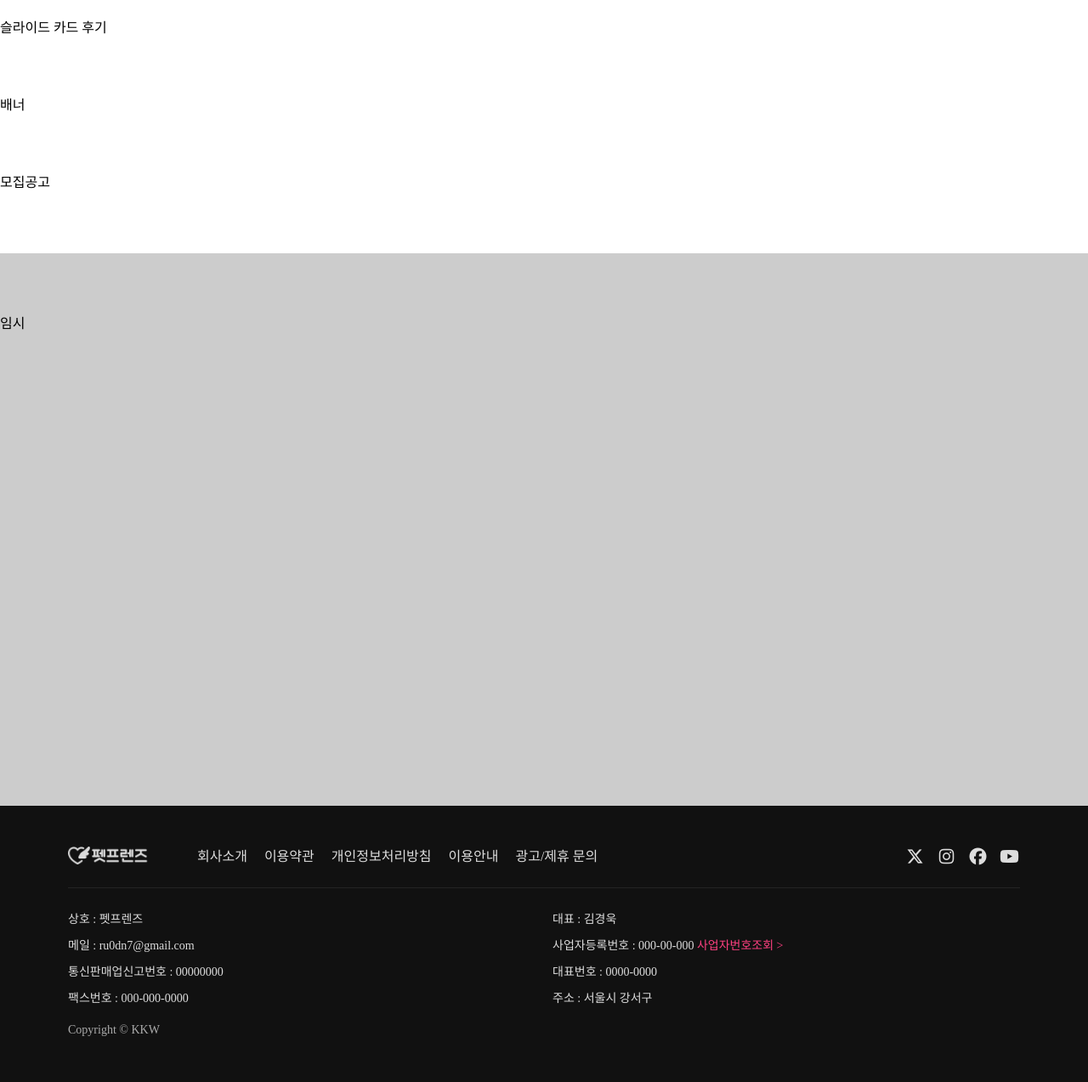
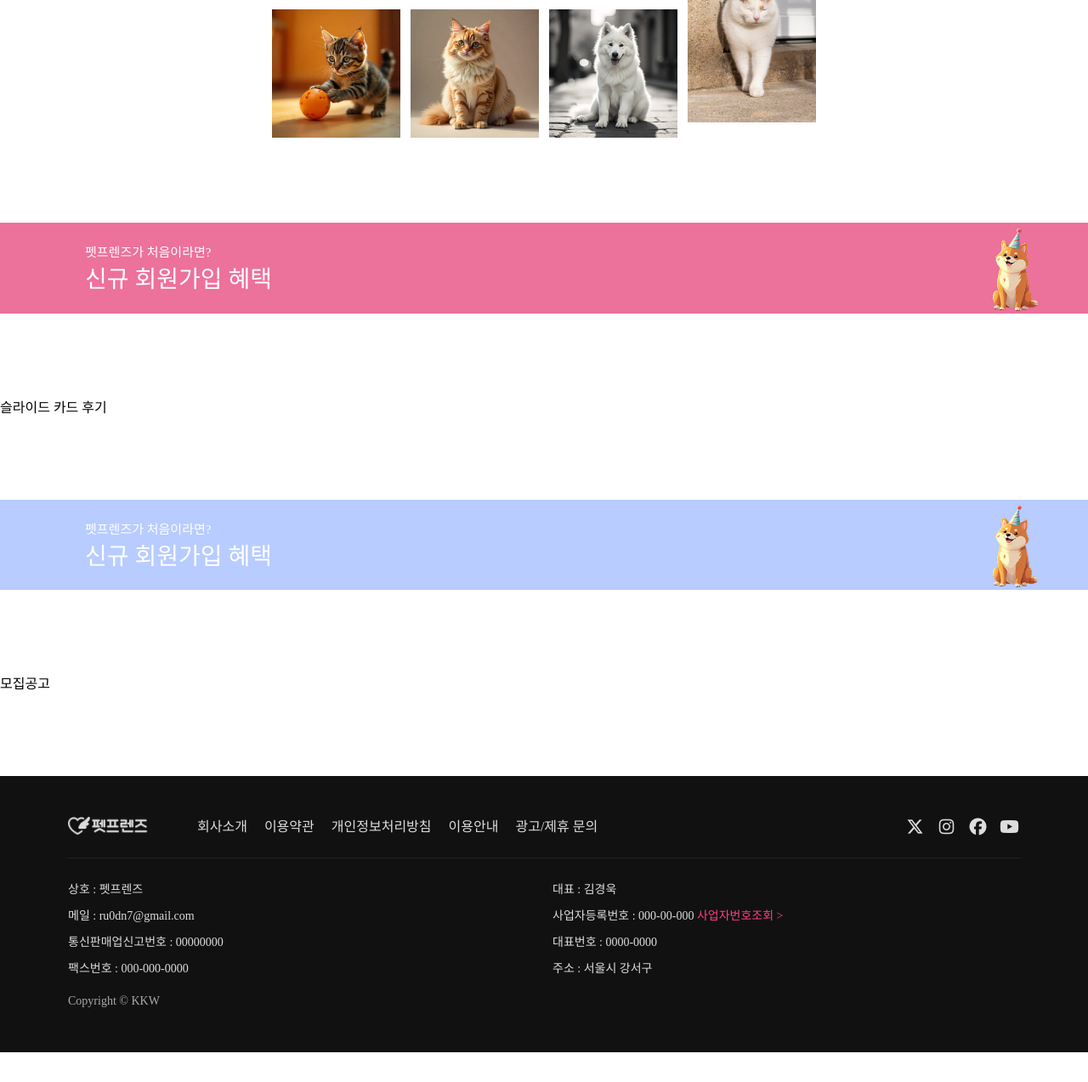
Before and after one commit to ru0dn7/portfolio, a PHP site: page / in a window 1280 px wide; the page is wider, and only the part inside the window is pictured. Shown: the part 3166-4439 px from the top of that part at 85% size. After the commit the page ends 4404 px from the top of that part, so only its background shows below. Run offline with PHP 8.4, Linux system fonts and the light colour scheme; some libraries are stand-ins or nearby versions.

Commit message:
add gallery, banner

```diff
--- a/반응형 쇼핑몰 ing/css/index.css
+++ b/반응형 쇼핑몰 ing/css/index.css
@@ -1,151 +1,92 @@
-:root {
-  --vh: 1vh;
-}
+:root { --vh: 1vh; }
 
-section h2 {
-  text-align: center;
-  font-size: 2.625em;
-  margin-bottom: 50px;
-}
+section h2 { text-align: center; font-size: 2.625em; margin-bottom: 50px; }
 
-section:not(:first-of-type) {
-  padding: 75px 0;
-}
+section { padding: 100px 0; }
 
 /* visual section */
-section.visual {
-  height: calc(var(--vh, 1vh) * 100);
-}
+.visual { height: calc(var(--vh, 1vh) * 100); }
 
-.visual-swiper .main-title {
-  font-size: 2rem;
-  line-height: 1.2;
-}
+.visual-swiper .main-title { font-size: 2rem; line-height: 1.2; }
 
 .visual-swiper .main-title .line1,
-.visual-swiper .main-title .line2 {
-  display: block; /*  줄 바꿈 */
-}
+.visual-swiper .main-title .line2 { display: block; /* 줄 바꿈 */ }
 
-.visual-swiper .main-title .highlight {
-  color: #ff4081;
-}
+.visual-swiper .main-title .highlight { color: #ff4081; }
 
-.visual-swiper .swiper-slide img {
-  display: block;
-  position: absolute;
-  inset: 0;
-  width: 100%;
-  height: 100%;
-  object-fit: cover;
-  opacity: 0.7;
-}
+.visual-swiper .swiper-slide img { display: block; position: absolute; inset: 0; width: 100%; height: 100%; object-fit: cover; opacity: 0.7; }
 
-.visual-swiper .slide-caption {
-  position: relative;
-  z-index: 2;
-  max-width: min(90%, 1120px);
-  margin: 0 auto;
-  padding: 0 24px;
-  color: #fff;
-  text-align: left;
-}
+.visual-swiper .slide-caption { position: relative; z-index: 2; max-width: min(90%, 1120px); margin: 0 auto; padding: 0 24px; color: #fff; text-align: left; }
 
-.visual-swiper .slide-caption p {
-  font-size: clamp(24px, 5vw, 48px);
-  line-height: 1.25;
-  font-weight: 700;
-}
+.visual-swiper .slide-caption p { font-size: clamp(24px, 5vw, 48px); line-height: 1.25; font-weight: 700; }
 
-.swiper {
-  width: 100%;
-  height: 100%;
-}
+.swiper { width: 100%; height: 100%; }
 
-.swiper-slide {
-  text-align: center;
-  font-size: 18px;
-  background: #000;
-  display: flex;
-  justify-content: center;
-  align-items: center;
-  position: relative;
-}
+.swiper-slide { text-align: center; font-size: 18px; background: #000; display: flex; justify-content: center; align-items: center; position: relative; }
 
-.swiper-pagination-bullet-active {
-  background: #ff4081;
-}
+.swiper-pagination-bullet-active { background: #ff4081; }
 .swiper-button-next,
 .swiper-button-prev,
-.swiper-pagination {
-  z-index: 3;
-  color: #ff4081;
-}
+.swiper-pagination { z-index: 3; color: #ff4081; }
 
-.swiper-pagination {
-  color: #fff;
-}
+.swiper-pagination { color: #fff; }
+
+/* visual swiper bullets */
+.visual-swiper .swiper-pagination { bottom: 24px; }
+.visual-swiper .swiper-pagination-bullet { width: 8px; height: 8px; background: rgba(255, 255, 255, 0.6); opacity: 1; transition: width 0.25s ease, background-color 0.25s ease; }
+.visual-swiper .swiper-pagination-bullet-active { width: 24px; border-radius: 999px; background: #ff4081; }
 
 /* category section */
-.category {
-  background: #eee;
-}
-.category-inner {
-  background: #fff;
-  width: 83.33%;
-  margin: 0 auto;
-  border-radius: 20px;
-  overflow: hidden;
-  display: flex;
-}
-.category-inner ul {
-  width: 30%;
-  display: flex;
-  flex-direction: column;
-}
-.category-inner ul li {
-  width: 100%;
-  height: 100%;
-  display: flex;
-  justify-content: center;
-  align-items: center;
-  background: #ff4081;
-  cursor: pointer;
-}
+.category { background: #eee; }
+.category-inner { background: #ec719b; width: 70%; margin: 0 auto; border-radius: 20px; overflow: hidden; display: flex; }
+.category-inner ul { width: 30%; display: flex; flex-direction: column; }
+.category-inner ul li { width: 100%; height: 100%; display: flex; justify-content: center; align-items: center; background: #fff; cursor: pointer; font-size: 28px; color: #666;}
 .category-inner ul li:hover,
-.category-inner ul li.on {
-  background: #fff;
-}
+.category-inner ul li.on { background: #ec719b; color: #fff;}
 
-.category-box {
-  box-sizing: border-box;
-  width: 100%;
-  display: flex;
-  padding: 25px;
-}
+.category-box { box-sizing: border-box; width: 100%; display: flex; padding: 25px; }
+.category-box img {width: 100%;
+  width: 340px;
+  height: 340px;}
 
-.category-inner .category-box {
-  display: none;
-}
-.category-inner .category-box.on {
-  display: flex;
-}
+.category-inner .category-box { display: none; }
+.category-inner .category-box.on { display: flex; }
 
-.right-box {
-  display: flex;
-  flex-wrap: wrap;
+.right-box { display: flex; flex-wrap: wrap; padding: 24px; gap: 10px 28px; }
 
-  padding: 24px;
-  gap: 10px 28px;
-}
+.right-box img { width: 50%; height: 200px; width: calc(50% - 14px); }
+.right-box .tit {width: 100%;
+  font-size: 1.5em;
+  color: #fff;
+  font-weight: 700;}
+  .right-box p { text-align: center; color: #eee; word-break: keep-all;}
 
-.right-box img {
-  width: 50%;
-  width: calc(50% - 14px);
-}
-.right-box p {text-align: center; color: #666;}
-.right-box .tit {
-  width: 100%;
-  font-size: 1.5em;
-  color: #000;
-}
+/* gallery section */
+.gallery { background: #fff; }
+.gallery-grid { width: 50%; max-width: 50%; margin: 0 auto; display: grid; grid-template-columns: repeat(4, 1fr); gap: 12px; grid-template-areas:
+ "a a b c"
+ "d e e f"
+ "g h i f"; }
+.gallery-grid .item { overflow: hidden; background: #eee; aspect-ratio: 1 / 1; transition: all .5s ease-in-out; }
+.gallery-grid .item img { width: 100%; height: 100%; object-fit: cover; display: block; transition: all .5s ease-in-out; }
+.gallery-grid .item:hover { border-radius: 12px; }
+.gallery-grid .item:hover img { transform: scale(1.1); }
+.gallery-grid .a { grid-area: a; aspect-ratio: 2 / 1; }
+.gallery-grid .b { grid-area: b; }
+.gallery-grid .c { grid-area: c; }
+.gallery-grid .d { grid-area: d; }
+.gallery-grid .e { grid-area: e; aspect-ratio: 2 / 1; }
+.gallery-grid .f { grid-area: f; aspect-ratio: 1 / 2; }
+.gallery-grid .g { grid-area: g; }
+.gallery-grid .h { grid-area: h; }
+.gallery-grid .i { grid-area: i; }
+
+/* sub_banner */
+.sub_banner { position: relative; margin: 0 auto;}
+.sub_banner a { display: block; width: 100%; }
+.sub_banner a img { width: 100%; }
+
+.sub_banner .content_wrap { width: 100%; height: 100%; position: absolute; top: 0; left: 0; display: flex;align-items: center; margin-left: 100px;}
+.sub_banner .content_wrap .banner_content { }
+ .sub_banner .content_wrap .banner_content p { font-size: 28px; color: #fff; }
+ .sub_banner .content_wrap .banner_content p:nth-of-type(1) { font-size: 15px; color: #fff; margin-bottom: 10px;}
--- a/반응형 쇼핑몰 ing/index.html
+++ b/반응형 쇼핑몰 ing/index.html
@@ -1,28 +1,23 @@
 <!DOCTYPE html>
 <html lang="ko">
+
 <head>
   <meta charset="UTF-8" />
   <meta name="viewport" content="width=device-width, initial-scale=1.0" />
   <title>펫프렌즈</title>
 
-    <link
-      rel="stylesheet"
-      href="https://cdn.jsdelivr.net/npm/swiper@8/swiper-bundle.min.css"
-    />
+  <link rel="stylesheet" href="https://cdn.jsdelivr.net/npm/swiper@8/swiper-bundle.min.css" />
 
   <link rel="stylesheet" href="./css/reset.css" />
   <link rel="stylesheet" href="./css/common.css" />
   <link rel="stylesheet" href="./css/index.css" />
 
   <!-- 폰트어썸 CDN -->
-    <link
-      rel="stylesheet"
-      href="https://cdnjs.cloudflare.com/ajax/libs/font-awesome/7.0.0/css/all.min.css"
+  <link rel="stylesheet" href="https://cdnjs.cloudflare.com/ajax/libs/font-awesome/7.0.0/css/all.min.css"
     integrity="sha512-DxV+EoADOkOygM4IR9yXP8Sb2qwgidEmeqAEmDKIOfPRQZOWbXCzLC6vjbZyy0vPisbH2SyW27+ddLVCN+OMzQ=="
-      crossorigin="anonymous"
-      referrerpolicy="no-referrer"
-    />
+    crossorigin="anonymous" referrerpolicy="no-referrer" />
 </head>
+
 <body>
   <header>
     <h1>
@@ -32,14 +27,9 @@
       </a>
     </h1>
     <div class="utility">
-        <a href="#" class="ico"
-          ><i class="fa-solid fa-magnifying-glass"></i
-          ><span class="hidden">search</span></a
-        >
+      <a href="#" class="ico"><i class="fa-solid fa-magnifying-glass"></i><span class="hidden">search</span></a>
       <a href="#" class="log">로그인</a>
-        <a href="#" class="ico" id="btn_menu"
-          ><i class="fa-solid fa-bars"></i><span class="hidden">menu</span></a
-        >
+      <a href="#" class="ico" id="btn_menu"><i class="fa-solid fa-bars"></i><span class="hidden">menu</span></a>
     </div>
 
     <!-- <nav>
@@ -47,7 +37,7 @@
       </nav> -->
   </header>
   <main>
-      <section class="visual">
+    <div class="visual">
       <!-- Swiper -->
       <div class="swiper visual-swiper">
         <div class="swiper-wrapper">
@@ -73,10 +63,7 @@
                   <span class="highlight">함께하는</span>일상에
                 </span>
                 <span class="line2">
-                    <span class="highlight">특별함</span>을 더하는<span
-                      class="highlight"
-                      >펫프렌즈</span
-                    >
+                  <span class="highlight">특별함</span>을 더하는<span class="highlight">펫프렌즈</span>
                 </span>
               </p>
             </div>
@@ -93,7 +80,7 @@
         <div class="swiper-button-prev"></div>
         <div class="swiper-pagination"></div>
       </div>
-      </section>
+    </div>
 
     <!-- community section -->
     <section>
@@ -119,41 +106,80 @@
           <li>간식</li>
           <li>용품</li>
         </ul>
+        <!-- 1번째 탭 -->
         <div class="category-box on">
-            <img src="#none" alt="" style="background: #ccc; width: 340px; height: 340px;">
+          <img src="./images/cat01.png" alt="">
           <div class="right-box">
-              <img src="#none" alt="" style="background: #ccc; height: 200px;">
-              <img src="#none" alt="" style="background: #ccc; height: 200px;">
+            <img src="./images/galley01.jpg" alt="">
+            <img src="./images/galley02.jpg" alt="">
             <p class="tit">BTS TOUR IN SEOUL</p>
             <p>이제는 성지가 되어버린 멤버들이 데뷔 전 갔던 식당부터 TRIPKO만의 스페셜 코스인 '하이브 사옥 투어' 등 유튜브</p>
           </div>
         </div>
+
+        <!-- 2번째 탭 -->
         <div class="category-box">
-            <img src="#none" alt="" style="background: #ccc; width: 340px; height: 340px;">
+          <img src="./images/dog01.png" alt="">
           <div class="right-box">
-              <img src="#none" alt="" style="background: #ccc; height: 100px;">
-              <img src="#none" alt="" style="background: #ccc; height: 100px;">
+            <img src="./images/galley02.jpg" alt="">
+            <img src="./images/galley01.jpg" alt="">
             <p class="tit">간식 베스트 TOP</p>
             <p>우리 아이가 좋아하는 건강한 간식 모음. 기호성과 영양을 동시에 잡은 베스트셀러를 만나보세요.</p>
           </div>
         </div>
+
+        <!-- 3번째 탭 -->
         <div class="category-box">
-            <img src="#none" alt="" style="background: #ccc; width: 340px; height: 340px;">
+          <img src="./images/cat01.png" alt="">
           <div class="right-box">
-              <img src="#none" alt="" style="background: #ccc; height: 100px;">
-              <img src="#none" alt="" style="background: #ccc; height: 100px;">
+            <img src="./images/galley01.jpg" alt="">
+            <img src="./images/galley02.jpg" alt="">
             <p class="tit">반려동물 용품 추천</p>
             <p>산책부터 실내생활까지 필수 용품을 한자리에. 프리미엄 하네스, 장난감, 배변용품 추천 리스트.</p>
           </div>
         </div>
       </div>
     </section>
-      <section>갤러리 9칸</section>
-      <div>배너</div>
+
+    <section class="gallery">
+      <h2>갤러리</h2>
+      <div class="gallery-grid">
+        <div class="item a"><img src="./images/galley01.jpg" alt=""></div>
+        <div class="item b"><img src="./images/dog01.png" alt=""></div>
+        <div class="item c"><img src="./images/cat01.png" alt=""></div>
+        <div class="item d"><img src="./images/dog01.png" alt=""></div>
+        <div class="item e"><img src="./images/galley02.jpg" alt=""></div>
+        <div class="item f"><img src="./images/galley03.jpg" alt=""></div>
+        <div class="item g"><img src="./images/cat02.png" alt=""></div>
+        <div class="item h"><img src="./images/cat01.png" alt=""></div>
+        <div class="item i"><img src="./images/dog01.png" alt=""></div>
+      </div>
+    </section>
+
+    <div class="sub_banner">
+      <a href="#none">
+        <img src="./images/banner-01.png" alt="">
+        <div class="content_wrap">
+        <div class="banner_content">
+            <p>펫프렌즈가 처음이라면?</p>
+            <p>신규 회원가입 혜택</p>
+          </div>
+        </div>
+      </a>
+    </div>
     <section>슬라이드 카드 후기</section>
-      <div>배너</div>
+    <div class="sub_banner">
+      <a href="#none">
+        <img src="./images/banner-02.png" alt="">
+        <div class="content_wrap">
+          <div class="banner_content">
+            <p>펫프렌즈가 처음이라면?</p>
+            <p>신규 회원가입 혜택</p>
+          </div>
+        </div>
+      </a>
+    </div>
     <section>모집공고</section>
-      <section style="height: 500px; background: #ccc">임시</section>
   </main>
 
   <footer class="site-footer">
@@ -170,22 +196,13 @@
           <li><a href="#none">광고/제휴 문의</a></li>
         </ul>
         <div class="footer-social">
-            <a href="#none" aria-label="X"
-              ><i class="fa-brands fa-x-twitter"></i
-              ><span class="hidden">X</span></a
-            >
-            <a href="#none" aria-label="Instagram"
-              ><i class="fa-brands fa-instagram"></i
-              ><span class="hidden">Instagram</span></a
-            >
-            <a href="#none" aria-label="Facebook"
-              ><i class="fa-brands fa-facebook"></i
-              ><span class="hidden">Facebook</span></a
-            >
-            <a href="#none" aria-label="YouTube"
-              ><i class="fa-brands fa-youtube"></i
-              ><span class="hidden">YouTube</span></a
-            >
+          <a href="#none" aria-label="X"><i class="fa-brands fa-x-twitter"></i><span class="hidden">X</span></a>
+          <a href="#none" aria-label="Instagram"><i class="fa-brands fa-instagram"></i><span
+              class="hidden">Instagram</span></a>
+          <a href="#none" aria-label="Facebook"><i class="fa-brands fa-facebook"></i><span
+              class="hidden">Facebook</span></a>
+          <a href="#none" aria-label="YouTube"><i class="fa-brands fa-youtube"></i><span
+              class="hidden">YouTube</span></a>
         </div>
       </div>
       <div class="footer-info">
@@ -210,4 +227,5 @@
   <script src="https://cdn.jsdelivr.net/npm/swiper@8/swiper-bundle.min.js"></script>
   <script src="./js/index.js"></script>
 </body>
+
 </html>
--- a/반응형 쇼핑몰 ing/js/index.js
+++ b/반응형 쇼핑몰 ing/js/index.js
@@ -1,4 +1,4 @@
-// <!-- scroll에 반응하는 header  -->
+// <!-- scroll에 반응하는 header ------------------------------------------------------------------  -->
   (function () {
     function setVhVar() {
       var vh = window.innerHeight * 0.01;
@@ -17,11 +17,15 @@
     window.addEventListener("scroll", toggleHeaderBg);
   })();
 
-// <!-- Swiper  -->
+
+
+
+// <!-- main-swiper ------------------------------------------------------------------  -->
   var swiper = new Swiper(".visual-swiper", {
     pagination: {
       el: ".swiper-pagination",
-      type: "fraction",
+      clickable: true,
+      type: "bullets",
     },
     navigation: {
       nextEl: ".swiper-button-next",
@@ -30,7 +34,9 @@
     loop: true,
   });
 
-// <!-- community -->
+
+
+// <!-- community-swiper ------------------------------------------------------------------ -->
   var swiper = new Swiper(".community-swiper", {
     pagination: {
       el: ".swiper-pagination",
@@ -40,9 +46,13 @@
       nextEl: ".swiper-button-next",
       prevEl: ".swiper-button-prev",
     },
+    autoHeight: true,
+    loop: true,
   });
 
-// <!-- category tabs -->
+
+
+// <!-- category tabs ------------------------------------------------------------------ -->
 (function () {
   var categoryInner = document.querySelector('.category-inner');
   if (!categoryInner) return;
```
Also changed, not shown: 반응형 쇼핑몰 ing/images/banner-01.png (added), 반응형 쇼핑몰 ing/images/banner-02.png (added), 반응형 쇼핑몰 ing/images/cat01.png (added), 반응형 쇼핑몰 ing/images/cat02.png (added), 반응형 쇼핑몰 ing/images/dog01.png (added), 반응형 쇼핑몰 ing/images/galley03.jpg (added), 반응형 쇼핑몰 ing/images/puppy.png (added), 2 other files. Lines whose indentation alone changed are shown as unchanged.
